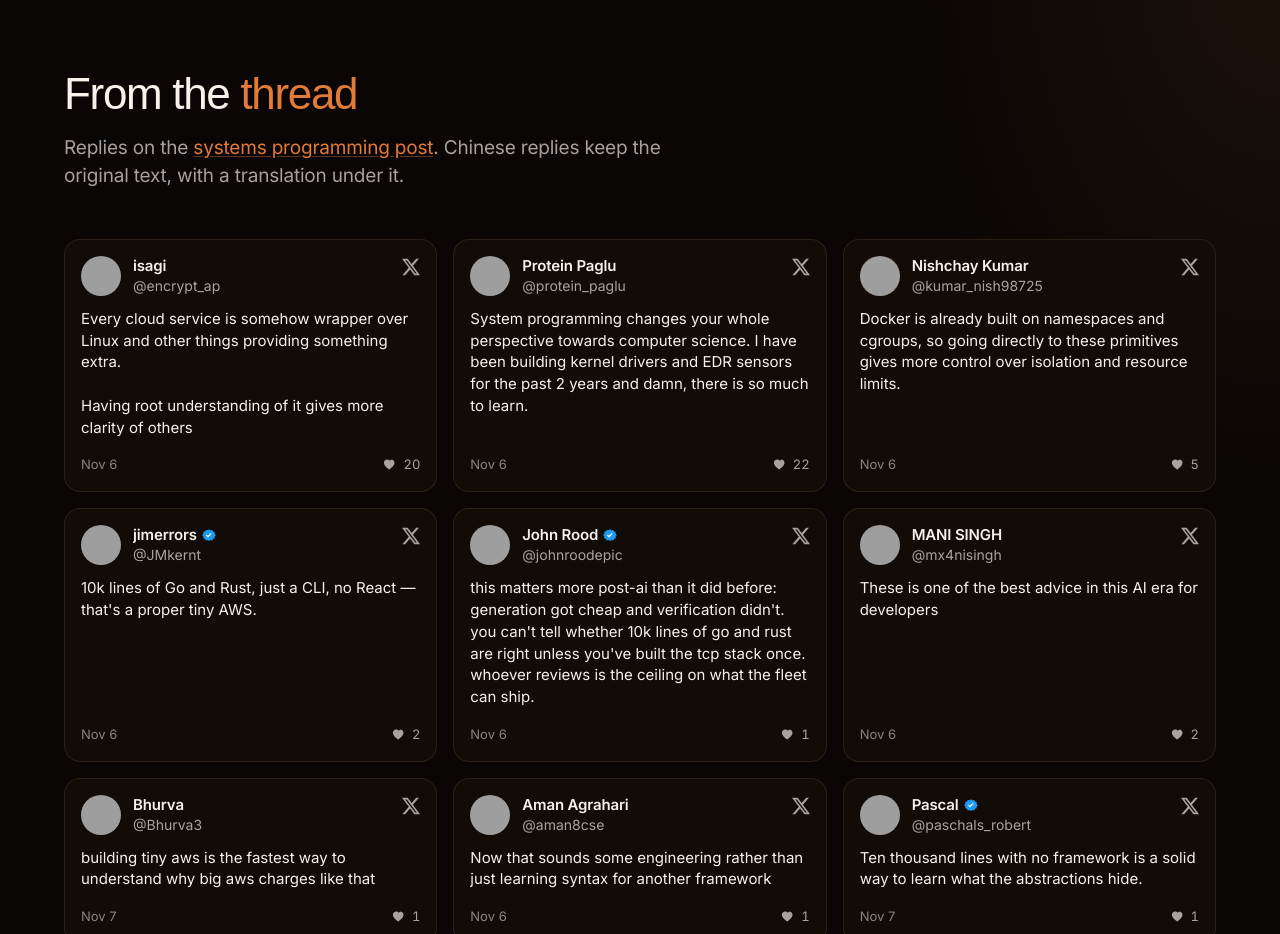
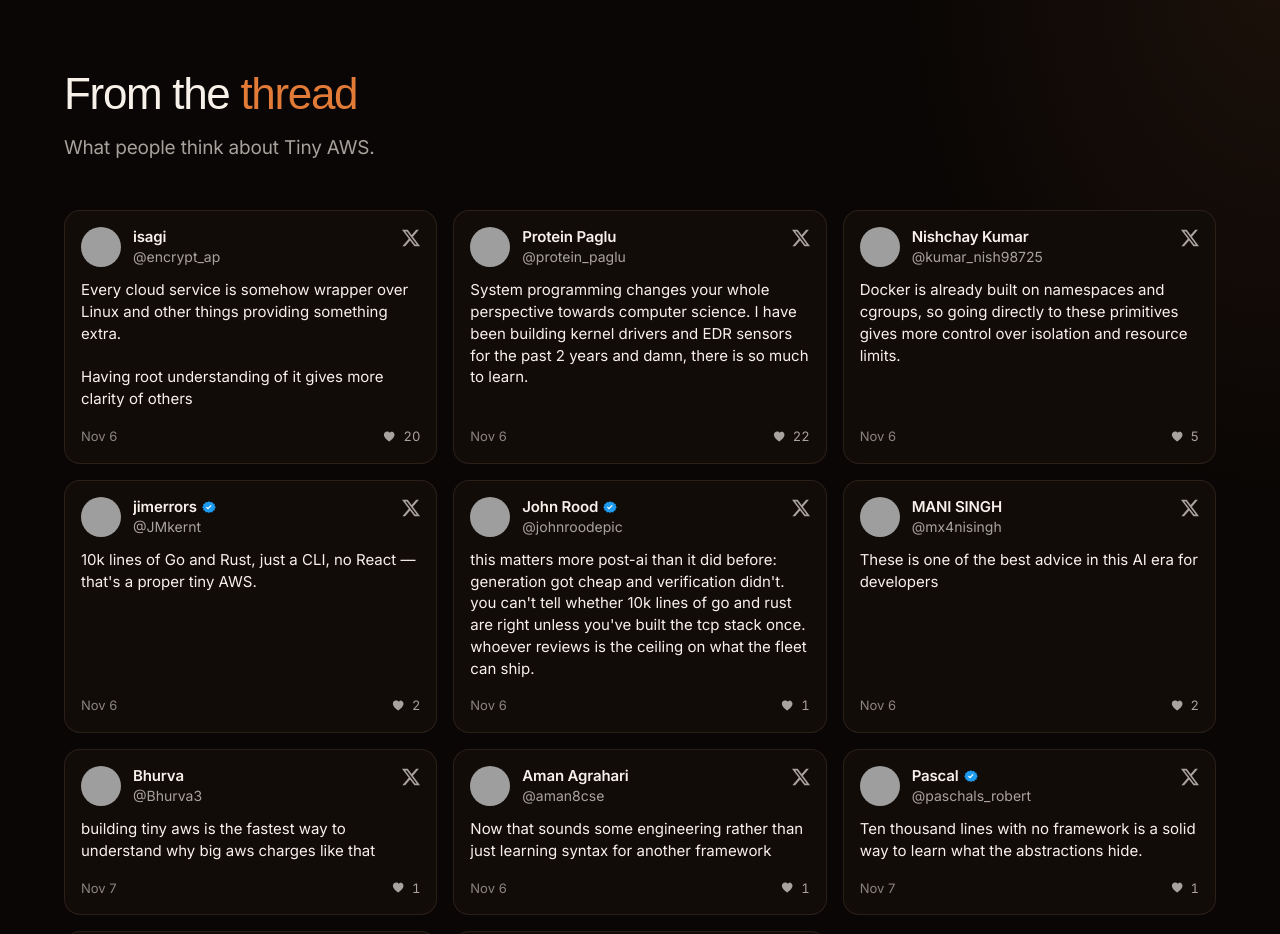
Before and after one commit to OSS-Initiatives-IIIT-Sonepat/tiny-aws-docs, a Next.js app: page / in a window 1280 px wide. Shown: the part 4380-5314 px from the top of the page. Built offline with nearby package versions, Linux system fonts and the light colour scheme; no server answers; grey boxes are pictures that could not be loaded; a web font is replaced by a local one.

Commit message:
Replace the replies lead with what people think about Tiny AWS.

```diff
--- a/src/components/landing/sections/testimonials.tsx
+++ b/src/components/landing/sections/testimonials.tsx
@@ -3,8 +3,6 @@
 import { useState } from "react";
 import { XIcon } from "@/components/landing/ui/brand-icons";
 import { Accent, Section, SectionHeader } from "@/components/landing/ui/section-header";
-
-const THREAD = "https://x.com/shubhamm069/status/2118534657033830532";
 
 type Reply = {
   name: string;
@@ -228,15 +226,7 @@ export function Testimonials() {
             From the <Accent>thread</Accent>
           </>
         }
-        lead={
-          <>
-            Replies on the{" "}
-            <a href={THREAD} className="text-orange underline decoration-orange/40 underline-offset-2">
-              systems programming post
-            </a>
-            . Chinese replies keep the original text, with a translation under it.
-          </>
-        }
+        lead="What people think about Tiny AWS."
       />
       <div className="mt-12 grid grid-cols-1 items-stretch gap-4 sm:grid-cols-2 xl:grid-cols-3" data-reveal>
         {REPLIES.map((reply) => (
```
